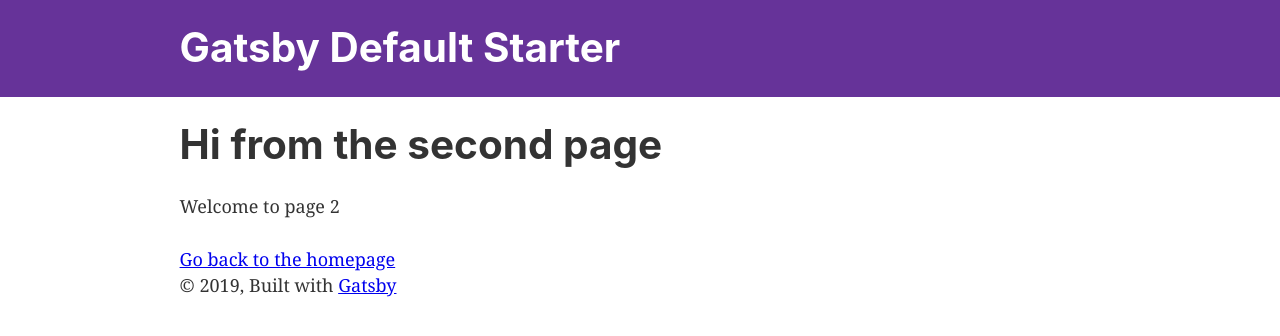
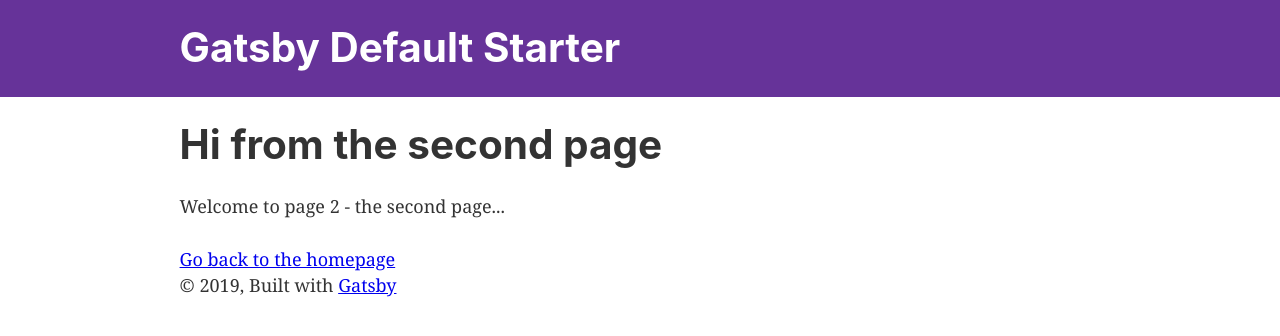
Before and after one commit to opincus/gatsbystarter, a Gatsby site: page /page-2 in a window 1280 px wide. Built offline with nearby package versions, Linux system fonts and the light colour scheme; Gatsby itself is replaced by a stand-in of ours.

Commit message:
Page 2 updated

```diff
--- a/src/pages/page-2.js
+++ b/src/pages/page-2.js
@@ -8,7 +8,7 @@ const SecondPage = () => (
   <Layout>
     <SEO title="Page two" />
     <h1>Hi from the second page</h1>
-    <p>Welcome to page 2</p>
+    <p>Welcome to page 2 - the second page...</p>
     <Link to="/">Go back to the homepage</Link>
   </Layout>
 )
```
